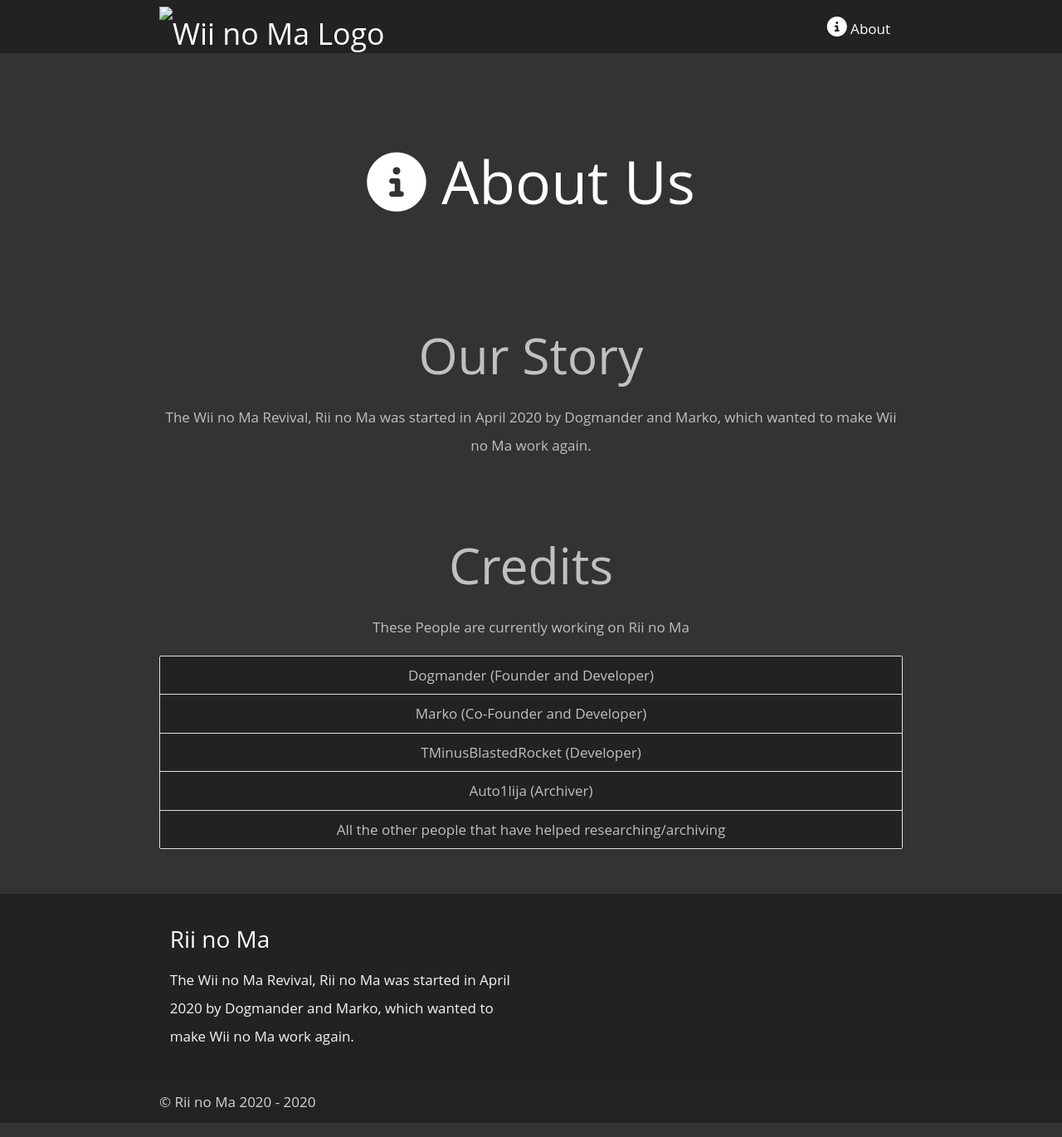
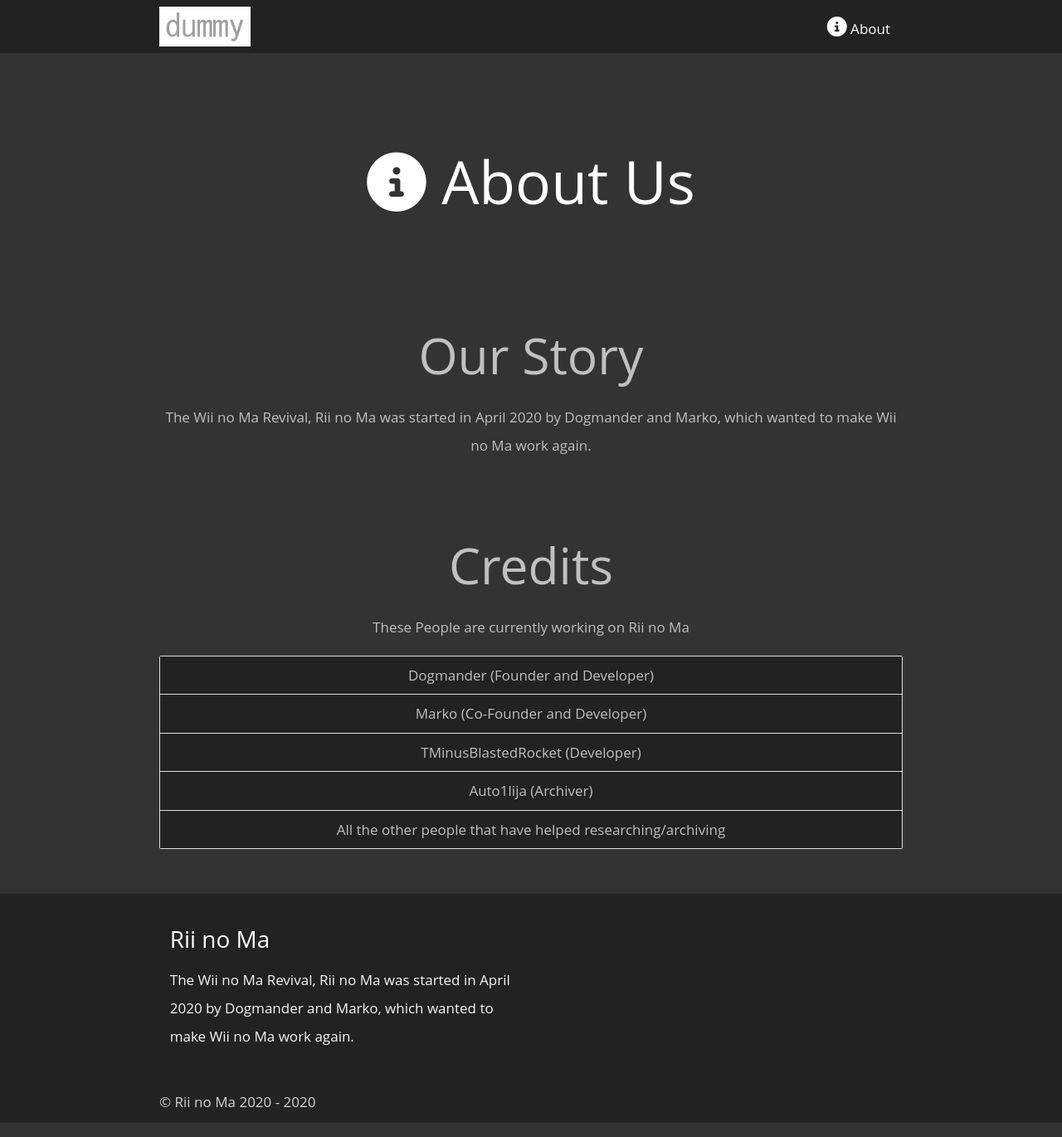
Before and after one commit to RiinoMa/Site, a Jekyll site: the page built from about.html, in a window 1280 px wide. Shown: the whole page at 83% size. Built offline with Jekyll 4.4.1, drawn with Linux system fonts in a browser that asks for light colours; nearby versions of some CDN libraries.

Commit message:
Update navigation.html

```diff
--- a/_includes/navigation.html
+++ b/_includes/navigation.html
@@ -1,5 +1,5 @@
 <div class="nav-wrapper container">
-	<a href="/" class="brand-logo"><img src="Site/images/Open.png" height="48" style="margin-top: 8px" alt="Wii no Ma Logo"></a>
+	<a href="/" class="brand-logo"><img src="https://riinoma.github.io/Site/images/Open.png" height="48" style="margin-top: 8px" alt="Wii no Ma Logo"></a>
 	<a href="#" data-target="mobile" class="sidenav-trigger"><span style="color: white;"><i class="fas fa-bars"></i></span></a>
   <ul class="right hide-on-med-and-down">
 		<li><a href="/Site/about.html"><i class="fas fa-info-circle" aria-hidden="true"></i> About</a></li>
```
